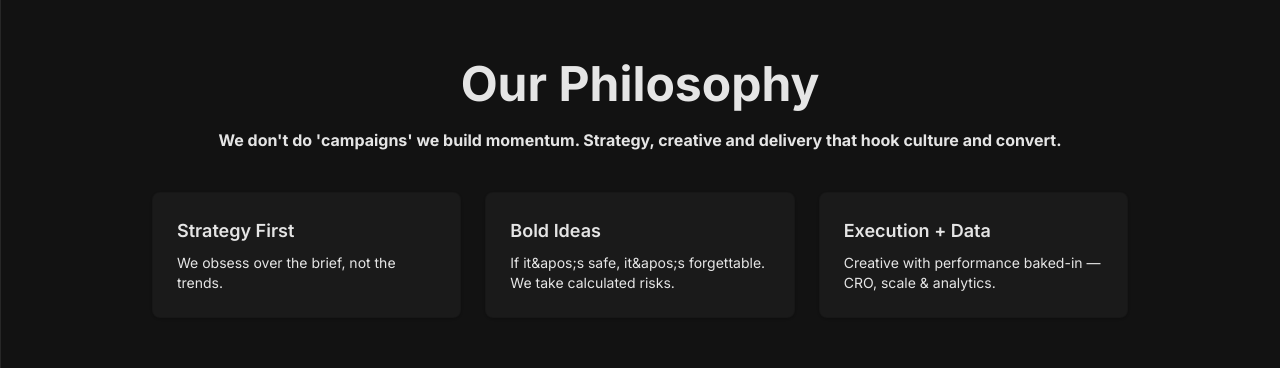
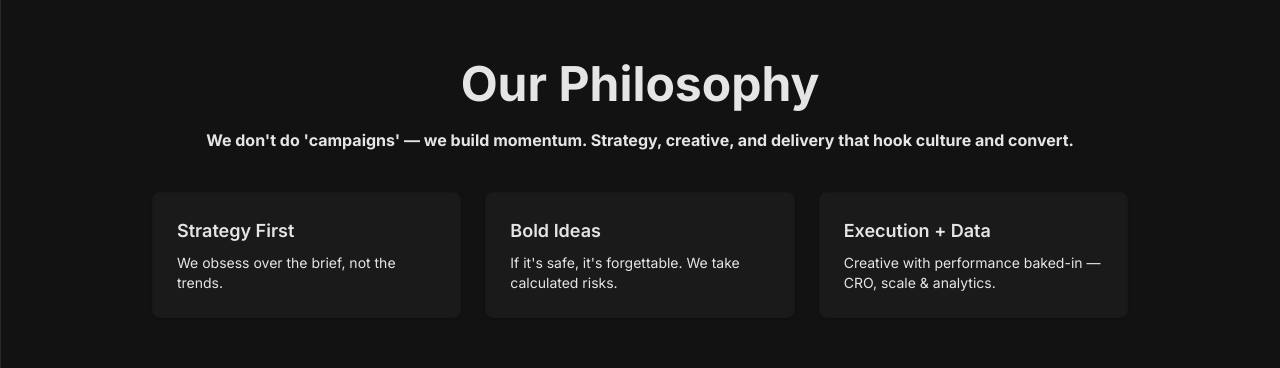
Before and after one commit to Zentrok-Private-Limited/Zentrok, a Next.js app: page / in a window 1280 px wide. Shown: the part 1660-2028 px from the top of the page. Built offline with nearby package versions, Linux system fonts and the light colour scheme.

Commit message:
theme changed

```diff
--- a/app/contact/page.tsx
+++ b/app/contact/page.tsx
@@ -64,7 +64,7 @@ export default function ContactPage() {
           <div className="absolute -top-12 mt-20 right-0">
             <h1 className="text-3xl sm:text-4xl font-bold">Contact Us</h1>
             <p className="mt-2 opacity-80">
-              We'd love to hear from you! Reach out using the form or details below.
+              We&apos;d love to hear from you! Reach out using the form or details below.
             </p>
           </div>
 
--- a/components/MissionValues.tsx
+++ b/components/MissionValues.tsx
@@ -6,15 +6,20 @@ import { useEffect, useState } from "react";
 
 const values = [
   { title: "Strategy First", desc: "We obsess over the brief, not the trends." },
-  { title: "Bold Ideas", desc: "If it&apos;s safe, it&apos;s forgettable. We take calculated risks." },
+  { title: "Bold Ideas", desc: "If it's safe, it's forgettable. We take calculated risks." },
   { title: "Execution + Data", desc: "Creative with performance baked-in — CRO, scale & analytics." },
 ];
 
 export default function MissionValues() {
-  const { mounted } = useTheme(); // Only needed for SSR
+  // We still call useTheme to ensure theme context is available (SSR-safe)
+  useTheme();
+
   const [isMounted, setIsMounted] = useState(false);
 
-  useEffect(() => setIsMounted(true), []);
+  useEffect(() => {
+    setIsMounted(true);
+  }, []);
+
   if (!isMounted) return null;
 
   return (
@@ -32,7 +37,7 @@ export default function MissionValues() {
             className="font-bold mt-5 transition-colors duration-500"
             style={{ color: "var(--text-on-surface)" }}
           >
-            We don&apos;t do &apos;campaigns&apos; we build momentum. Strategy, creative and delivery
+            We don&apos;t do &apos;campaigns&apos; — we build momentum. Strategy, creative, and delivery
             that hook culture and convert.
           </p>
         </div>
@@ -48,16 +53,12 @@ export default function MissionValues() {
               className="p-6 border rounded-lg shadow-sm transition-colors duration-500"
               style={{
                 backgroundColor: "var(--bg-on-surface)",
-                borderColor: "rgba(0,0,0,0.1)", // keeps border subtle in light mode
+                borderColor: "rgba(0,0,0,0.1)",
                 color: "var(--text-on-surface)",
               }}
             >
-              <h3 className="text-lg font-semibold mb-2">
-                {v.title}
-              </h3>
-              <p className="text-sm">
-                {v.desc}
-              </p>
+              <h3 className="text-lg font-semibold mb-2">{v.title}</h3>
+              <p className="text-sm">{v.desc}</p>
             </motion.article>
           ))}
         </div>
--- a/components/StatsAndProof.tsx
+++ b/components/StatsAndProof.tsx
@@ -5,11 +5,16 @@ import CountUp from "react-countup";
 import { useTheme } from "next-themes";
 
 export default function StatsAndProof() {
-  const { mounted } = useTheme();
+  // Call useTheme() so theme context is hydrated (even if not destructured)
+  useTheme();
+
   const [isMounted, setIsMounted] = useState(false);
   const [trigger, setTrigger] = useState(false);
 
-  useEffect(() => setIsMounted(true), []);
+  useEffect(() => {
+    setIsMounted(true);
+  }, []);
+
   if (!isMounted) return null;
 
   const stats = [
@@ -53,7 +58,7 @@ export default function StatsAndProof() {
                       duration={1.5}
                       separator=","
                       suffix={stat.suffix}
-                      redraw={true}
+                      redraw
                     />
                   </div>
                   <div
```
